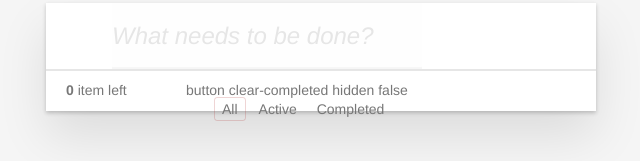
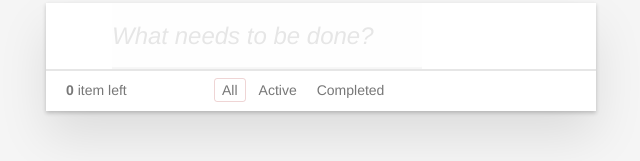
Before and after one commit to ylruiz/react-todo-list, a React (Create React App) app: page / in a window 1280 px wide. Shown: the part 127-288 px from the top of the page, without its empty margins (319-959 px from the left). Built offline with nearby package versions, Linux system fonts and the light colour scheme; the HTML template or start-up script is replaced by a standard one.

Commit message:
updated .clearCompleted styles

```diff
--- a/src/components/Footer.js
+++ b/src/components/Footer.js
@@ -1,9 +1,7 @@
-import React, { useState } from 'react';
+import React from 'react';
 import '../styles/Footer.css'
 
 const Footer = (props) => {
-
-    const [mouseState, setMouseState] = useState(false)
 
     const count = props.count
 
@@ -19,14 +17,8 @@ const Footer = (props) => {
                                'button clear-completed hidden' :
                                'button clear-completed show')
 
-    const onMouse = () => {
-        setMouseState(!mouseState)
-    }
-
     return (
         <footer className='footer'>
-            {showClearCompleted}
-            {` ${mouseState}`}
             <span className='todo-count'>
                 <strong> {count} </strong>
                 <span>item</span>
@@ -44,9 +36,7 @@ const Footer = (props) => {
                 </li>
             </ul>
             <button className={showClearCompleted}
-                    onClick={ () => clearCompleted()}
-                    onMouseOut={() => onMouse()}
-                    onMouseOver={() => onMouse()}>
+                    onClick={ () => clearCompleted()}>
                 Clear completed
             </button>
         </footer>
--- a/src/styles/Footer.css
+++ b/src/styles/Footer.css
@@ -56,6 +56,10 @@
     font-size: 14px;
 }
 
+.footer .clear-completed:hover {
+    text-decoration: underline;
+}
+
 .footer .show {
     visibility: visible;
 }
@@ -63,7 +67,3 @@
 .footer .hidden {
     visibility: hidden;
 }
-
-.footer .mouse-over {
-    text-decoration: underline;
-}
```
